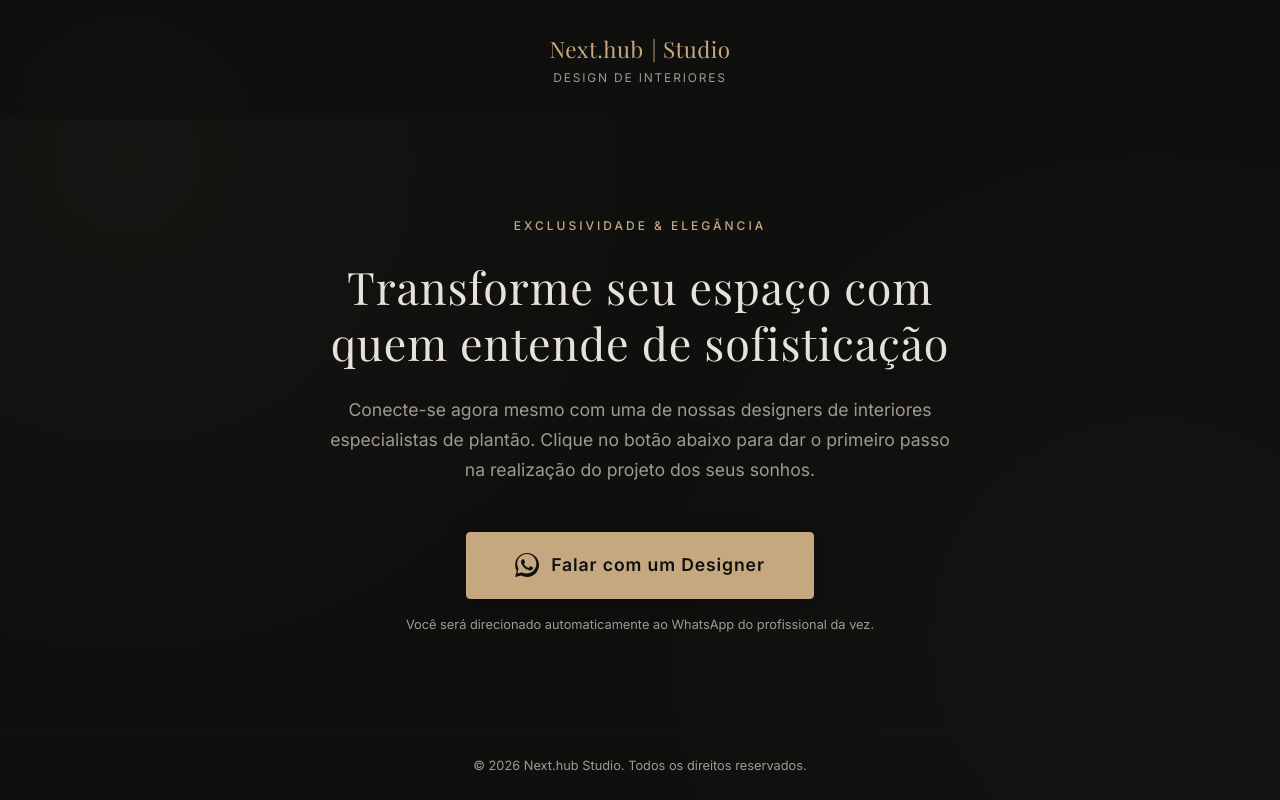
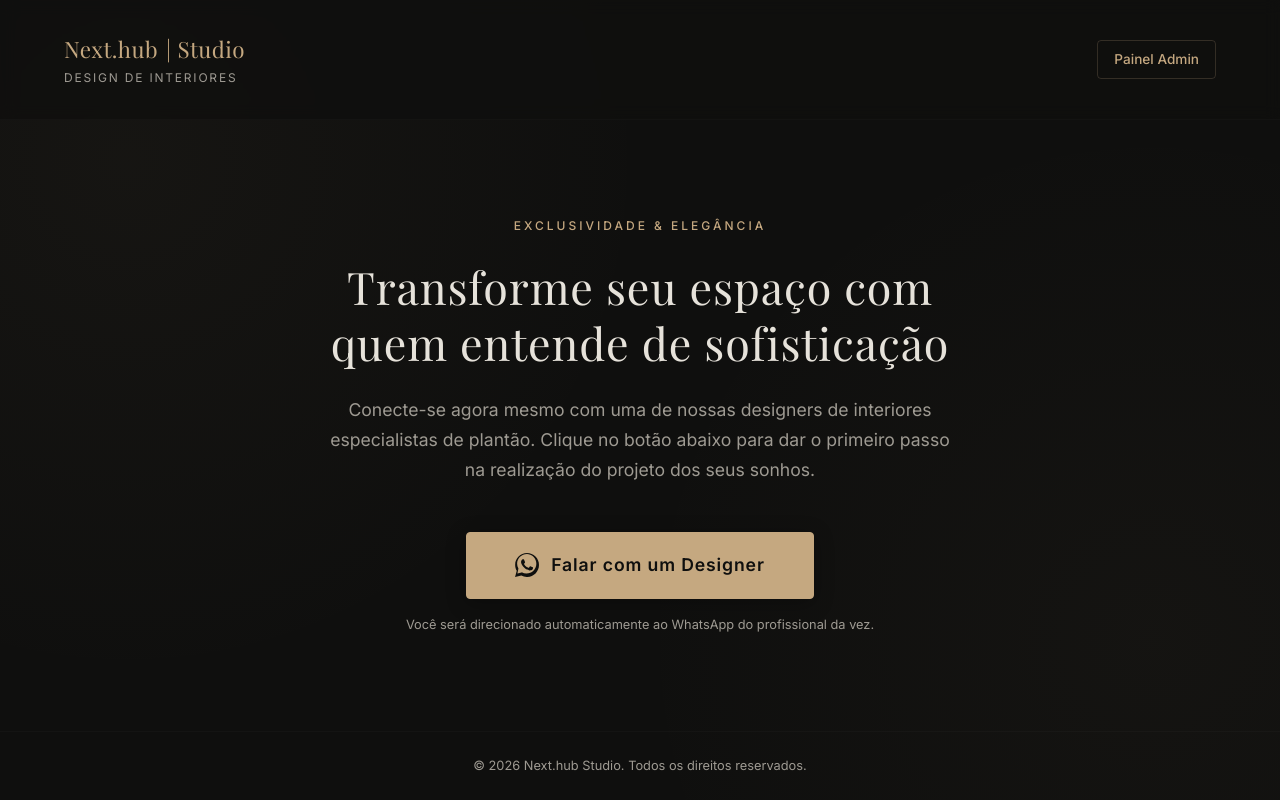
Before and after one commit to Guidemetrioo/designer-interior-gabi, a Next.js app: page / in a window 1280 px wide. Built offline with nearby package versions, Linux system fonts and the light colour scheme; a web font is replaced by a local one.

Commit message:
feat: add admin panel link to client landing page header

```diff
--- a/src/app/page.tsx
+++ b/src/app/page.tsx
@@ -6,13 +6,16 @@ export default function ClientLandingPage() {
   return (
     <div className="landing-wrapper">
       <header className="landing-header">
-        <div className="container">
-          <div className="logo-group" style={{ alignItems: "center" }}>
+        <div className="container" style={{ display: "flex", justifyContent: "space-between", alignItems: "center" }}>
+          <div className="logo-group">
             <h1 className="logo-title" style={{ fontSize: "1.4rem" }}>
               Next.hub <span>| Studio</span>
             </h1>
             <p className="logo-subtitle">Design de Interiores</p>
           </div>
+          <Link href="/admin" className="btn-secondary" style={{ padding: "8px 16px", fontSize: "0.85rem" }}>
+            Painel Admin
+          </Link>
         </div>
       </header>
 
```
